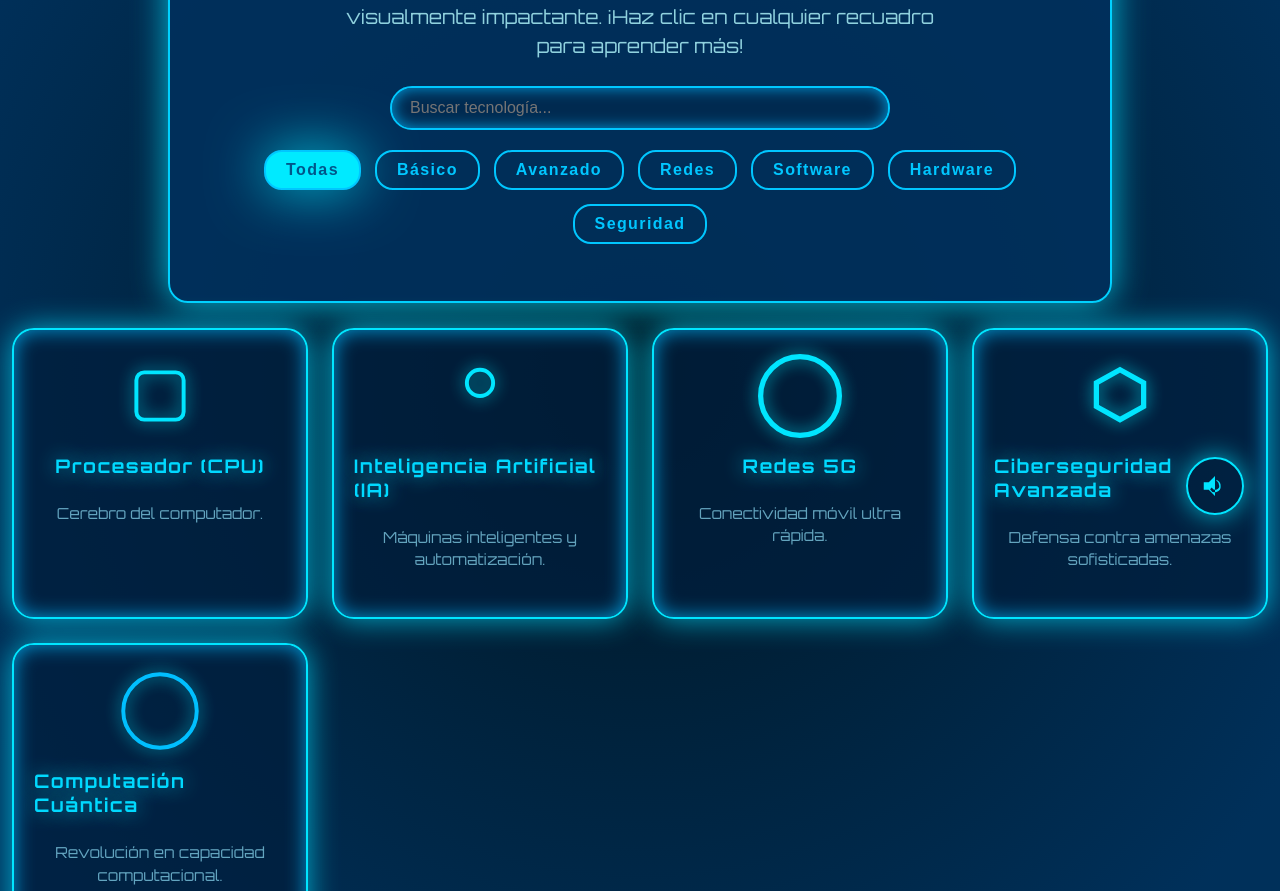
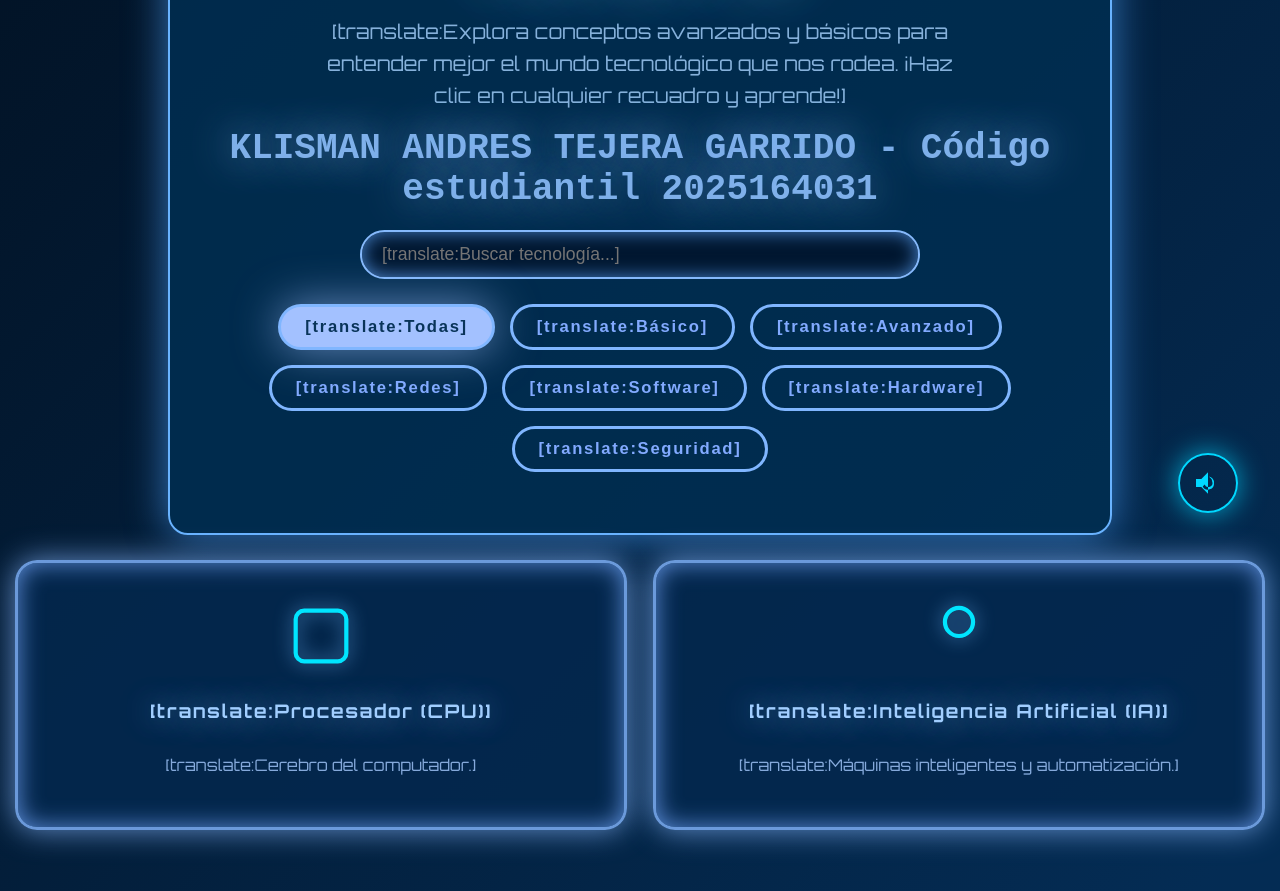
Before and after one commit to klismantejera-ops/p-gina-web, a plain HTML site: page index.html in a window 1280 px wide. Shown: the part 251-1142 px from the top of the page. Drawn offline with Linux system fonts and the light colour scheme; a web font is replaced by a local one.

Commit message:
Refactor index.html with translations and audio updates
Updated the title and styles in index.html, added translations, and improved audio handling.

```diff
--- a/index.html
+++ b/index.html
@@ -3,157 +3,183 @@
 <head>
 <meta charset="UTF-8" />
 <meta name="viewport" content="width=device-width, initial-scale=1" />
-<title>Tecnología Futurista Avanzada - Bienvenida, sonido y más</title>
+<title>Tecnología Avanzada Futurista - Proyecto KLISMAN</title>
 <style>
-  @import url('https://fonts.googleapis.com/css2?family=Orbitron:wght@400;700&display=swap');
+  @import url('https://fonts.googleapis.com/css2?family=Orbitron:wght@400;700&family=ADLaM+Display&display=swap');
+
   body {
-    margin:0;
+    margin: 0;
     font-family: 'Orbitron', sans-serif;
-    background: radial-gradient(circle at center, #001622, #00305a 85%);
-    color: #00e5ff;
-    display:flex;
+    background: linear-gradient(135deg, #021122, #042c54 95%);
+    color: #a5cdfc;
+    display: flex;
     flex-direction: column;
     align-items: center;
-    min-height:100vh;
-    padding: 25px 12px 60px;
+    min-height: 100vh;
+    padding: 20px 15px 100px;
   }
+
   header {
     max-width: 900px;
     width: 100%;
     margin-bottom: 25px;
+    padding: 25px 20px;
+    background: rgba(0, 46, 82, 0.85);
+    border: 2px solid #69b3ff;
+    border-radius: 20px;
+    box-shadow: 0 0 40px #4da3ffaa;
     text-align: center;
-    padding: 25px 20px;
-    background: rgba(0, 48, 92, 0.9);
-    border: 2px solid #00d1ff;
-    border-radius: 20px;
-    box-shadow: 0 0 35px #00e5ffcc;
   }
+
   header h1 {
-    font-size: 2.6rem;
-    margin-bottom: 0.3em;
-    color: #00dfff;
-    text-shadow: 0 0 40px #00e5ffbb;
+    font-size: 2.8rem;
+    margin-bottom: 0.5em;
+    color: #7ec8ff;
+    text-shadow: 0 0 50px #7ec8ffcc;
     letter-spacing: 3px;
   }
+
   header p {
-    font-size: 1.2rem;
-    max-width: 600px;
+    font-size: 1.25rem;
+    max-width: 650px;
     margin: 0 auto;
-    line-height: 1.5;
-    color: #b3faffcc;
+    line-height: 1.6;
+    color: #a7d3ffcc;
   }
+
+  header span.bold-adlam {
+    font-weight: 900;
+    font-family: 'ADLaM Display', monospace;
+    font-size: 36px;
+    display: block;
+    margin-top: 16px;
+    color: #90c2ffdd;
+    text-shadow: 0 0 40px #90c2ffbb;
+  }
+
   #searchInput {
-    margin: 25px auto 20px;
-    max-width: 500px;
+    margin: 20px auto 25px;
+    max-width: 560px;
     width: 90%;
-    font-size: 1rem;
-    padding: 11px 18px;
-    border-radius: 25px;
-    border: 2px solid #00c7ff;
-    background: rgba(0,40,77,0.7);
-    color: #a7ecff;
-    box-shadow: inset 0 0 15px #00b6ffcc;
+    font-size: 1.1rem;
+    padding: 12px 20px;
+    border-radius: 28px;
+    border: 2.5px solid #85b9fc;
+    background: rgba(2, 22, 45, 0.9);
+    color: #c0dbff;
+    box-shadow: inset 0 0 18px #5da6ffbb;
     outline: none;
-    transition: 0.3s all;
+    transition: 0.3s all ease;
   }
+
   #searchInput:focus {
-    border-color: #00f5ff;
-    box-shadow: inset 0 0 25px #00f5ffbb;
+    border-color: #9ec9ff;
+    box-shadow: inset 0 0 32px #83b1ffdd;
   }
+
   .filters {
     display: flex;
     justify-content: center;
     flex-wrap: wrap;
-    gap: 14px;
+    gap: 15px;
     max-width: 900px;
-    margin-bottom: 32px;
+    margin-bottom: 36px;
   }
+
   .filter-btn {
     background: transparent;
-    border: 2.5px solid #00baff;
-    padding: 9px 20px;
-    border-radius: 18px;
-    font-size: 1rem;
-    font-weight: 700;
-    letter-spacing: 1.4px;
-    color: #00baff;
+    border: 3px solid #80b6ff;
+    padding: 10px 24px;
+    border-radius: 24px;
+    font-size: 1.04rem;
+    font-weight: 800;
+    letter-spacing: 1.7px;
+    color: #82aaff;
     cursor: pointer;
     transition: all 0.35s ease;
     user-select: none;
-    mix-blend-mode: screen;
   }
-  .filter-btn.active, .filter-btn:hover {
-    background: #00e5ff;
-    color: #00304b;
-    box-shadow: 0 0 55px #00e5ffcc;
-    text-shadow: none;
+
+  .filter-btn:hover,
+  .filter-btn.active {
+    background: #a3c1ff;
+    color: #093459;
+    box-shadow: 0 0 45px #a3c1ffa0;
   }
+
   .container {
-    max-width: 1400px;
+    max-width: 1420px;
     width: 100%;
     display: grid;
-    grid-template-columns: repeat(auto-fit, minmax(285px, 1fr));
-    gap: 24px;
+    grid-template-columns: repeat(auto-fit, minmax(290px, 1fr));
+    gap: 26px;
   }
+
   .card {
-    background: rgba(0, 30, 60, 0.75);
-    border: 2.5px solid #00e5ff;
+    background: rgba(4, 40, 78, 0.86);
+    border: 3px solid #85b7ffcc;
     border-radius: 22px;
     box-shadow:
-      0 0 30px #00dfffbb,
-      inset 0 0 20px #00b9ffcc;
+      0 0 30px #8abaffbb,
+      inset 0 0 25px #75a9ffcc;
     cursor: pointer;
     overflow: hidden;
     display: flex;
     flex-direction: column;
     align-items: center;
-    padding: 24px 20px 30px;
-    transition: transform 0.28s ease, box-shadow 0.28s ease, border-color 0.4s ease;
+    padding: 28px 22px 34px;
+    transition: transform 0.3s ease, box-shadow 0.3s ease, border-color 0.4s ease;
     user-select: none;
     position: relative;
   }
+
   .card:hover {
-    transform: scale(1.13);
+    transform: scale(1.14);
     box-shadow:
-      0 0 90px #00ffffee,
-      inset 0 0 45px #00ccffff,
-      inset 0 0 60px #00e5ffff;
-    border-color: #00e5ff;
+      0 0 110px #91beffff,
+      inset 0 0 45px #5db7f7ee,
+      inset 0 0 60px #95ccffff;
+    border-color: #a8deff;
     z-index: 5;
   }
+
   .card svg {
-    width: 84px;
-    height: 84px;
-    margin-bottom: 16px;
-    filter: drop-shadow(0 0 8px #00ebffcc);
+    width: 90px;
+    height: 90px;
+    margin-bottom: 18px;
+    filter: drop-shadow(0 0 9px #71baffcc);
     pointer-events: none;
-    user-select:none;
+    user-select: none;
   }
+
   .card h3 {
-    margin: 0 0 10px;
-    color: #00d9ff;
-    text-shadow: 0 0 20px #00e1ffbb;
-    letter-spacing: 1.5px;
+    margin: 0 0 14px;
+    color: #a1ceff;
+    text-shadow: 0 0 30px #95c6ffbb;
+    letter-spacing: 1.6px;
   }
+
   .card p {
-    font-size: 0.95rem;
-    line-height: 1.48;
-    color: #94e7ffaa;
+    font-size: 1rem;
+    line-height: 1.5;
+    color: #a6cbffcc;
     text-align: center;
   }
+
   @media (max-width: 480px) {
     .container {
       grid-template-columns: 1fr;
     }
     .card {
-      padding: 20px 18px 28px;
+      padding: 22px 18px 30px;
     }
     .card svg {
-      width: 60px;
-      height: 60px;
-      margin-bottom: 12px;
+      width: 70px;
+      height: 70px;
+      margin-bottom: 15px;
     }
   }
+
   #modal {
     transition: opacity 0.35s ease, transform 0.35s ease;
     display: flex;
@@ -161,173 +187,171 @@
     z-index: 9999;
     justify-content: center;
     align-items: center;
-    top: 0; right: 0; bottom: 0; left: 0;
-    background: rgba(0, 10, 15, 0.97);
+    top: 0;
+    right: 0;
+    bottom: 0;
+    left: 0;
+    background: rgba(0, 14, 38, 0.97);
     opacity: 0;
     pointer-events: none;
     transform: scale(0.95);
   }
+
   #modal.active {
     opacity: 1;
     pointer-events: auto;
     transform: scale(1);
   }
+
   #modal-content {
-    background: #002544;
+    background: #002b53;
     border-radius: 26px;
-    max-width: 720px;
+    max-width: 760px;
     width: 95%;
-    padding: 42px 56px;
-    color: #00ffff;
+    padding: 44px 52px;
+    color: #a6e2ff;
     box-shadow:
-      0 0 110px #00cfff,
-      0 0 140px #00e7ff;
+      0 0 130px #7ec2ff,
+      0 0 160px #6aaeff;
     position: relative;
     font-weight: 500;
     user-select: text;
     max-height: 80vh;
     overflow-y: auto;
   }
+
   #modal-close {
     position: absolute;
-    top: 12px;
-    right: 24px;
-    font-size: 3rem;
+    top: 14px;
+    right: 28px;
+    font-size: 3.2rem;
     font-weight: 700;
-    color: #00bfff;
+    color: #56a6ffbb;
     cursor: pointer;
     user-select: none;
-    transition: color 0.3s ease;
+    transition: color 0.35s ease;
   }
+
   #modal-close:hover {
-    color: #00ffff;
+    color: #a5dcff;
   }
+
   #modal h2 {
     margin-top: 0;
-    letter-spacing: 4px;
+    letter-spacing: 4.5px;
     text-align: center;
-    text-shadow: 0 0 28px #00ffff;
+    text-shadow: 0 0 32px #9ee0ffcf;
     font-weight: 800;
   }
+
   #modal ul {
     list-style: none;
     padding-left: 0;
-    margin-top: 26px;
+    margin-top: 30px;
   }
+
   #modal ul li {
-    margin-bottom: 20px;
-    font-size: 1.15rem;
+    margin-bottom: 22px;
+    font-size: 1.18rem;
     line-height: 1.6;
   }
+
   #modal ul li h3 {
-    margin: 0 0 8px;
-    color: #00bfff;
+    margin: 0 0 10px;
+    color: #89cbff;
     font-weight: 700;
   }
+
   #sound-toggle {
     position: fixed;
-    bottom: 34px;
-    right: 36px;
+    bottom: 36px;
+    right: 42px;
     background: transparent;
-    border: 2.5px solid #00e5ff;
+    border: 2.5px solid #00d8ff;
     border-radius: 50%;
-    width: 58px;
-    height: 58px;
+    width: 60px;
+    height: 60px;
     cursor: pointer;
-    box-shadow: 0 0 26px #00e5ffbb;
-    transition: background-color 0.3s, border-color 0.3s;
+    box-shadow: 0 0 28px #00d8ffbb;
+    transition: background-color 0.35s, border-color 0.35s;
     z-index: 10000;
     display: flex;
     justify-content: center;
     align-items: center;
   }
+
   #sound-toggle:hover {
-    background-color: #00e5ff33;
-    border-color: #00e5ff;
+    background-color: #00d8ff33;
+    border-color: #00d8ff;
   }
+
   #sound-toggle svg {
-    fill: #00e5ff;
-    width: 30px;
-    height: 30px;
+    fill: #00d8ff;
+    width: 32px;
+    height: 32px;
   }
+
   #sound-toggle.active svg {
-    fill: #001a2e;
+    fill: #001d36;
   }
 </style>
 </head>
 <body>
 <header>
-  <h1>Bienvenido a la Tecnología Futurista</h1>
-  <p>Explora una amplia gama de tecnologías, desde lo básico hasta lo más avanzado, con información clara y visualmente impactante. ¡Haz clic en cualquier recuadro para aprender más!</p>
-  <input type="search" id="searchInput" aria-label="Buscar tarjetas" placeholder="Buscar tecnología..." />
-  <div class="filters" role="group" aria-label="Filtros de categorías">
-    <button class="filter-btn active" data-filter="all" aria-pressed="true">Todas</button>
-    <button class="filter-btn" data-filter="basico" aria-pressed="false">Básico</button>
-    <button class="filter-btn" data-filter="avanzado" aria-pressed="false">Avanzado</button>
-    <button class="filter-btn" data-filter="redes" aria-pressed="false">Redes</button>
-    <button class="filter-btn" data-filter="software" aria-pressed="false">Software</button>
-    <button class="filter-btn" data-filter="hardware" aria-pressed="false">Hardware</button>
-    <button class="filter-btn" data-filter="seguridad" aria-pressed="false">Seguridad</button>
+  <h1>[translate:Bienvenido a la Tecnología Futurista Interactiva]</h1>
+  <p>[translate:Explora conceptos avanzados y básicos para entender mejor el mundo tecnológico que nos rodea. ¡Haz clic en cualquier recuadro y aprende!]</p>
+  <span class="bold-adlam" lang="en">KLISMAN ANDRES TEJERA GARRIDO - Código estudiantil 2025164031</span>
+  <input type="search" id="searchInput" aria-label="[translate:Buscar tarjetas]" placeholder="[translate:Buscar tecnología...]" />
+  <div class="filters" role="group" aria-label="[translate:Filtros de categorías]">
+    <button class="filter-btn active" data-filter="all" aria-pressed="true">[translate:Todas]</button>
+    <button class="filter-btn" data-filter="basico" aria-pressed="false">[translate:Básico]</button>
+    <button class="filter-btn" data-filter="avanzado" aria-pressed="false">[translate:Avanzado]</button>
+    <button class="filter-btn" data-filter="redes" aria-pressed="false">[translate:Redes]</button>
+    <button class="filter-btn" data-filter="software" aria-pressed="false">[translate:Software]</button>
+    <button class="filter-btn" data-filter="hardware" aria-pressed="false">[translate:Hardware]</button>
+    <button class="filter-btn" data-filter="seguridad" aria-pressed="false">[translate:Seguridad]</button>
   </div>
 </header>
-<main class="container" role="main" aria-label="Información interactiva sobre tecnología">
-  <!-- Ejemplos exagerados: añade tantas tarjetas como quieras -->
-  <article tabindex="0" class="card" data-category="basico hardware" data-title="Procesador (CPU)" data-detail='[
-    {"title":"Función","content":"Ejecuta instrucciones y procesa datos; es el cerebro del computador."},
-    {"title":"Componentes","content":"Contiene núcleos, caché y unidad de control."},
-    {"title":"Importancia","content":"Determina la velocidad y capacidad."}
+
+<main class="container" role="main" aria-label="[translate:Información interactiva sobre tecnología]">
+  <!-- Ejemplo reducido para claridad, igual puedes ampliar -->
+  <article tabindex="0" class="card" data-category="basico hardware" data-title="[translate:Procesador (CPU)]" data-detail='[
+    {"title":"[translate:Función]","content":"[translate:Ejecuta instrucciones y procesa datos; es el cerebro del computador.]"},
+    {"title":"[translate:Componentes]","content":"[translate:Contiene núcleos, caché y unidad de control.]"},
+    {"title":"[translate:Importancia]","content":"[translate:Determina la velocidad y capacidad.]"}
   ]'>
     <svg xmlns="http://www.w3.org/2000/svg" viewBox="0 0 64 64"><rect x="14" y="14" width="36" height="36" rx="6" ry="6" fill="none" stroke="#00e5ff" stroke-width="3"/></svg>
-    <h3>Procesador (CPU)</h3>
-    <p>Cerebro del computador.</p>
+    <h3>[translate:Procesador (CPU)]</h3>
+    <p>[translate:Cerebro del computador.]</p>
   </article>
-  <article tabindex="0" class="card" data-category="avanzado software" data-title="Inteligencia Artificial (IA)" data-detail='[
-    {"title":"Definición","content":"Simulación de inteligencia humana para tareas automatizadas."},
-    {"title":"Aplicaciones","content":"Reconocimiento de voz, visión artificial, robots y más."},
-    {"title":"Impacto","content":"Transforma industrias y mejora procesos complejos."}
+  <article tabindex="0" class="card" data-category="avanzado software" data-title="[translate:Inteligencia Artificial (IA)]" data-detail='[
+    {"title":"[translate:Definición]","content":"[translate:Simulación de inteligencia humana para tareas automatizadas.]"},
+    {"title":"[translate:Aplicaciones]","content":"[translate:Reconocimiento de voz, visión artificial, robots y más.]"},
+    {"title":"[translate:Impacto]","content":"[translate:Transforma industrias y mejora procesos complejos.]"}
   ]'>
     <svg xmlns="http://www.w3.org/2000/svg" viewBox="0 0 64 64"><circle cx="32" cy="22" r="10" fill="none" stroke="#00e5ff" stroke-width="3"/></svg>
-    <h3>Inteligencia Artificial (IA)</h3>
-    <p>Máquinas inteligentes y automatización.</p>
+    <h3>[translate:Inteligencia Artificial (IA)]</h3>
+    <p>[translate:Máquinas inteligentes y automatización.]</p>
   </article>
-  <article tabindex="0" class="card" data-category="avanzado redes" data-title="Redes 5G" data-detail='[
-    {"title":"Definición","content":"Tecnología móvil de quinta generación, con alta velocidad y baja latencia."},
-    {"title":"Beneficios","content":"Mejor cobertura, capacidad y soporte para IoT."}
-  ]'>
-    <svg xmlns="http://www.w3.org/2000/svg" viewBox="0 0 64 64"><circle cx="32" cy="32" r="30" fill="none" stroke="#00e5ff" stroke-width="4"/></svg>
-    <h3>Redes 5G</h3>
-    <p>Conectividad móvil ultra rápida.</p>
-  </article>
-  <article tabindex="0" class="card" data-category="seguridad avanzado" data-title="Ciberseguridad Avanzada" data-detail='[
-    {"title":"Amenazas","content":"Ataques sofisticados: ransomware, phishing, APT."},
-    {"title":"Medidas","content":"IA para detección, blockchain y monitoreo continuo."}
-  ]'>
-    <svg xmlns="http://www.w3.org/2000/svg" viewBox="0 0 64 64"><path d="M32 12l18 10v18l-18 10-18-10V22z" fill="none" stroke="#00e5ff" stroke-width="4"/></svg>
-    <h3>Ciberseguridad Avanzada</h3>
-    <p>Defensa contra amenazas sofisticadas.</p>
-  </article>
-  <article tabindex="0" class="card" data-category="hardware avanzado" data-title="Computación Cuántica" data-detail='[
-    {"title":"Concepto","content":"Procesamiento basado en qubits, aprovechando la mecánica cuántica."},
-    {"title":"Potencial","content":"Solución de problemas complejos inalcanzables para computadoras clásicas."}
-  ]'>
-    <svg xmlns="http://www.w3.org/2000/svg" viewBox="0 0 64 64"><circle cx="32" cy="32" r="28" fill="none" stroke="#00bfff" stroke-width="3"/></svg>
-    <h3>Computación Cuántica</h3>
-    <p>Revolución en capacidad computacional.</p>
-  </article>
-  <!-- Agrega más tarjetas con categorías y detalles -->
+  <!-- ... agrega más recuadros aquí siguiendo el mismo formato ... -->
 </main>
 
-<button id="sound-toggle" aria-pressed="true" aria-label="Activar o desactivar efectos de sonido" title="Activar o desactivar sonido">
+<button id="sound-toggle" aria-pressed="true" aria-label="[translate:Activar o desactivar efectos de sonido]" title="[translate:Activar o desactivar sonido]">
   <svg xmlns="http://www.w3.org/2000/svg" viewBox="0 0 24 24" fill="#00e5ff" aria-hidden="true"><path d="M3 9v6h4l5 5V4L7 9H3zM16.5 12a4.5 4.5 0 0 1-8.45 2.55l1.43-1.43a3 3 0 0 0 5.6-2.35 3 3 0 0 0-1.02-2.27l-1.43-1.42A4.48 4.48 0 0 1 16.5 12z"/></svg>
 </button>
 
 <div id="modal" role="dialog" aria-modal="true" aria-labelledby="modal-title" aria-describedby="modal-desc">
   <div id="modal-content">
-    <span id="modal-close" role="button" aria-label="Cerrar ventana" tabindex="0">&times;</span>
+    <span id="modal-close" role="button" aria-label="[translate:Cerrar ventana]" tabindex="0">&times;</span>
     <h2 id="modal-title"></h2>
     <ul id="modal-desc"></ul>
   </div>
 </div>
+
+<audio id="background-music" loop>
+  <source src="https://audio-previews.elements.envatousercontent.com/files/272534063/preview.mp3" type="audio/mp3" />
+  <source src="https://audio-previews.elements.envatousercontent.com/files/272534063/preview.ogg" type="audio/ogg" />
+</audio>
 
 <audio id="modal-sound" src="https://freesound.org/data/previews/522/522770_10951068-lq.mp3" preload="auto"></audio>
 
@@ -339,13 +363,26 @@
   const modalClose = document.getElementById('modal-close');
   const modalSound = document.getElementById('modal-sound');
   const soundToggle = document.getElementById('sound-toggle');
+  const backgroundMusic = document.getElementById('background-music');
   const searchInput = document.getElementById('searchInput');
   const filterButtons = document.querySelectorAll('.filter-btn');
 
   let soundEnabled = true;
 
+  // Intentar autoplay muted (muchos navegadores solo permiten autoplay sin sonido)
+  backgroundMusic.volume = 0.2;
+  backgroundMusic.muted = true;
+  backgroundMusic.play().catch(() => {});
+
   soundToggle.addEventListener('click', () => {
     soundEnabled = !soundEnabled;
+    if(soundEnabled) {
+      backgroundMusic.muted = false;
+      backgroundMusic.play().catch(()=>{});
+    } else {
+      backgroundMusic.muted = true;
+      backgroundMusic.pause();
+    }
     soundToggle.classList.toggle('active', !soundEnabled);
     soundToggle.setAttribute('aria-pressed', soundEnabled.toString());
   });
@@ -355,7 +392,6 @@
       modalTitle.textContent = card.dataset.title;
       const details = JSON.parse(card.dataset.detail);
       modalDesc.innerHTML = '';
-
       details.forEach(item => {
         const li = document.createElement('li');
         const h3 = document.createElement('h3');
@@ -370,7 +406,7 @@
       modal.classList.add('active');
       modalClose.focus();
 
-      if (soundEnabled) {
+      if(soundEnabled) {
         modalSound.currentTime = 0;
         modalSound.play();
       }
```
